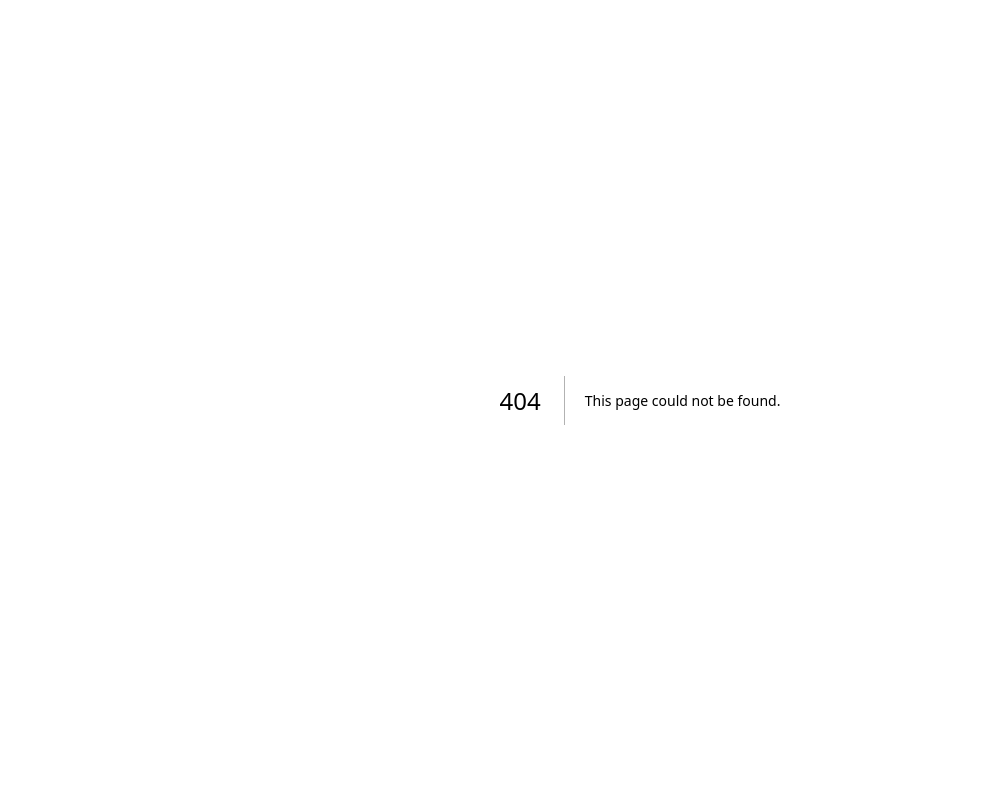
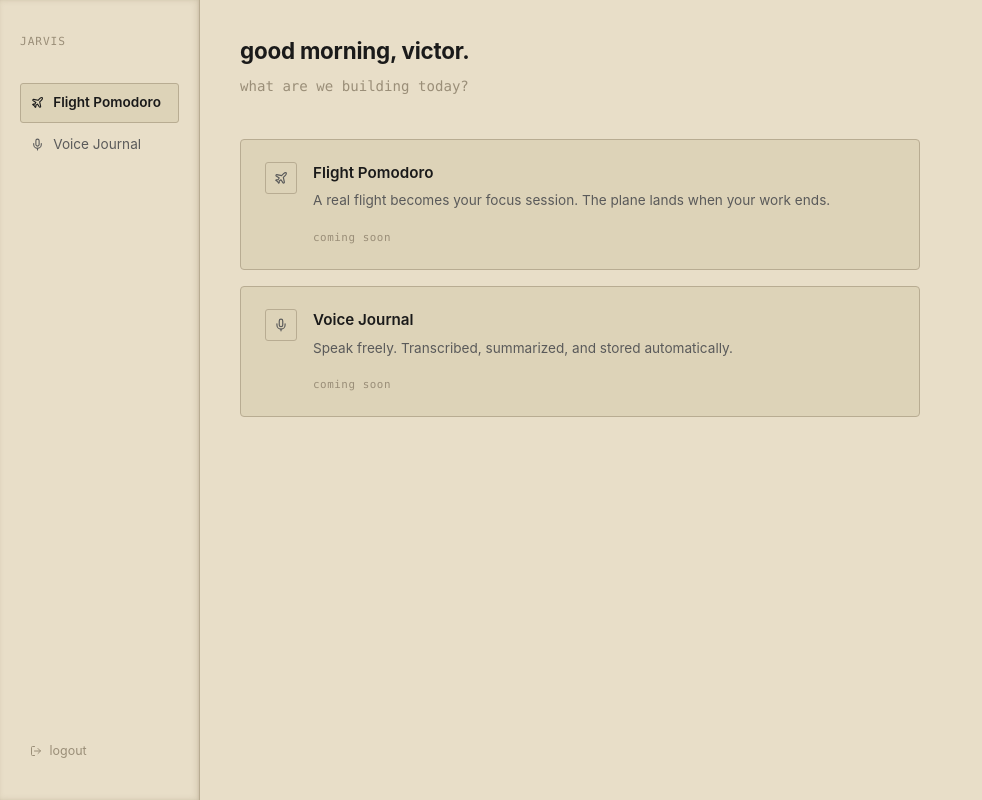
Before and after one commit to v-kliu/v3, a Next.js app: page /dashboard in a window 1280 px wide. Before the commit this address had no page. Shown: the whole page, without its empty margins (0-982 px from the left). Built offline with nearby package versions, Linux system fonts and the light colour scheme; a web font is replaced by a local one.

Commit message:
add dashboard shell: layout, sidebar, module placeholders

```diff
--- /dev/null
+++ b/src/app/dashboard/layout.tsx
@@ -0,0 +1,14 @@
+import DashboardSidebar from '@/components/dashboard/DashboardSidebar'
+
+export default function DashboardLayout({ children }: { children: React.ReactNode }) {
+  return (
+    <div style={{ display: 'flex', minHeight: '100vh', backgroundColor: 'var(--bg)' }}>
+      <aside style={{ width: '200px', flexShrink: 0, position: 'sticky', top: 0, height: '100vh' }}>
+        <DashboardSidebar />
+      </aside>
+      <main style={{ flex: 1, padding: '2rem 2.5rem', overflowY: 'auto' }}>
+        {children}
+      </main>
+    </div>
+  )
+}
--- /dev/null
+++ b/src/app/dashboard/page.tsx
@@ -0,0 +1,97 @@
+import { Plane, Mic } from 'lucide-react'
+
+const modules = [
+  {
+    icon: Plane,
+    title: 'Flight Pomodoro',
+    description: 'A real flight becomes your focus session. The plane lands when your work ends.',
+    status: 'coming soon',
+  },
+  {
+    icon: Mic,
+    title: 'Voice Journal',
+    description: 'Speak freely. Transcribed, summarized, and stored automatically.',
+    status: 'coming soon',
+  },
+]
+
+export default function DashboardPage() {
+  return (
+    <div style={{ maxWidth: '680px' }}>
+      <h1 style={{
+        fontSize: '1.4rem',
+        fontWeight: 700,
+        color: 'var(--text)',
+        margin: '0 0 0.3rem 0',
+        letterSpacing: '-0.01em',
+      }}>
+        good morning, victor.
+      </h1>
+      <p style={{
+        fontSize: '0.88rem',
+        color: 'var(--text-faint)',
+        margin: '0 0 2.5rem 0',
+        fontFamily: 'SFMono-Regular, Consolas, "Liberation Mono", Menlo, Courier, monospace',
+      }}>
+        what are we building today?
+      </p>
+
+      <div style={{ display: 'flex', flexDirection: 'column', gap: '1rem' }}>
+        {modules.map(({ icon: Icon, title, description, status }) => (
+          <div
+            key={title}
+            style={{
+              padding: '1.25rem 1.5rem',
+              border: '1px solid var(--border)',
+              borderRadius: '4px',
+              backgroundColor: 'var(--bg-alt)',
+              display: 'flex',
+              gap: '1rem',
+              alignItems: 'flex-start',
+            }}
+          >
+            <div style={{
+              width: '32px',
+              height: '32px',
+              flexShrink: 0,
+              display: 'flex',
+              alignItems: 'center',
+              justifyContent: 'center',
+              border: '1px solid var(--border)',
+              borderRadius: '3px',
+              marginTop: '2px',
+            }}>
+              <Icon size={14} style={{ color: 'var(--text-muted)' }} />
+            </div>
+            <div>
+              <h2 style={{
+                fontSize: '0.95rem',
+                fontWeight: 600,
+                color: 'var(--text)',
+                margin: '0 0 0.3rem 0',
+              }}>
+                {title}
+              </h2>
+              <p style={{
+                fontSize: '0.85rem',
+                color: 'var(--text-muted)',
+                margin: '0 0 0.6rem 0',
+                lineHeight: 1.6,
+              }}>
+                {description}
+              </p>
+              <span style={{
+                fontFamily: 'SFMono-Regular, Consolas, "Liberation Mono", Menlo, Courier, monospace',
+                fontSize: '0.68rem',
+                color: 'var(--text-faint)',
+                letterSpacing: '0.05em',
+              }}>
+                {status}
+              </span>
+            </div>
+          </div>
+        ))}
+      </div>
+    </div>
+  )
+}
--- /dev/null
+++ b/src/components/dashboard/DashboardSidebar.tsx
@@ -0,0 +1,96 @@
+'use client'
+
+import Link from 'next/link'
+import { usePathname, useRouter } from 'next/navigation'
+import { Plane, Mic, LogOut } from 'lucide-react'
+
+const navItems = [
+  { href: '/dashboard', label: 'Flight Pomodoro', icon: Plane },
+  { href: '/dashboard/journal', label: 'Voice Journal', icon: Mic },
+]
+
+export default function DashboardSidebar() {
+  const pathname = usePathname()
+  const router = useRouter()
+
+  async function handleLogout() {
+    await fetch('/api/auth/logout', { method: 'POST' })
+    router.push('/dashboard/login')
+  }
+
+  return (
+    <div style={{
+      display: 'flex',
+      flexDirection: 'column',
+      height: '100%',
+      padding: '2rem 1.25rem',
+      borderRight: '1px solid var(--border)',
+    }}
+    className="paper-crease"
+    >
+      <p style={{
+        fontFamily: 'SFMono-Regular, Consolas, "Liberation Mono", Menlo, Courier, monospace',
+        fontSize: '0.7rem',
+        color: 'var(--text-faint)',
+        letterSpacing: '0.08em',
+        margin: '0 0 2rem 0',
+        textTransform: 'uppercase',
+      }}>
+        jarvis
+      </p>
+
+      <nav style={{ flex: 1 }}>
+        <ul style={{ listStyle: 'none', padding: 0, margin: 0, display: 'flex', flexDirection: 'column', gap: '0.15rem' }}>
+          {navItems.map(({ href, label, icon: Icon }) => {
+            const isActive = pathname === href
+            return (
+              <li key={href}>
+                <Link
+                  href={href}
+                  style={{
+                    display: 'flex',
+                    alignItems: 'center',
+                    gap: '0.6rem',
+                    padding: '0.45rem 0.6rem',
+                    borderRadius: '3px',
+                    fontSize: '0.85rem',
+                    fontWeight: isActive ? 600 : 400,
+                    color: isActive ? 'var(--text)' : 'var(--text-muted)',
+                    textDecoration: 'none',
+                    background: isActive ? 'var(--bg-alt)' : 'transparent',
+                    border: isActive ? '1px solid var(--border)' : '1px solid transparent',
+                  }}
+                >
+                  <Icon size={13} />
+                  {label}
+                </Link>
+              </li>
+            )
+          })}
+        </ul>
+      </nav>
+
+      <button
+        onClick={handleLogout}
+        style={{
+          display: 'flex',
+          alignItems: 'center',
+          gap: '0.5rem',
+          background: 'none',
+          border: 'none',
+          cursor: 'pointer',
+          padding: '0.4rem 0.6rem',
+          fontSize: '0.78rem',
+          color: 'var(--text-faint)',
+          fontFamily: 'inherit',
+          borderRadius: '3px',
+        }}
+        onMouseEnter={e => { e.currentTarget.style.color = 'var(--accent)' }}
+        onMouseLeave={e => { e.currentTarget.style.color = 'var(--text-faint)' }}
+      >
+        <LogOut size={12} />
+        logout
+      </button>
+    </div>
+  )
+}
```
